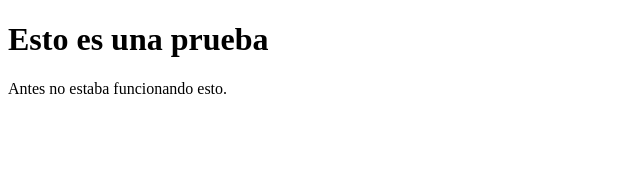
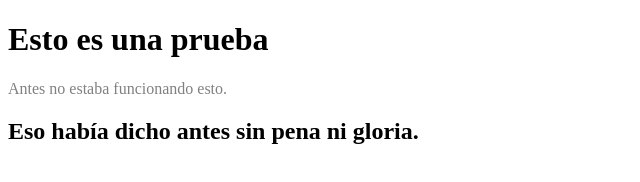
Before and after one commit to unbosquense/CursoPreworkWindows, a plain HTML site: page index.html in a window 1280 px wide. Shown: the whole page, without its empty margins (0-640 px from the left). Drawn offline with Linux system fonts and the light colour scheme.

Commit message:
Esta es la corrección con una reflexión más profunda.

```diff
--- a/index.html
+++ b/index.html
@@ -7,6 +7,7 @@
 </head>
 <body>
     <h1>Esto es una prueba</h1>
-    <p>Antes no estaba funcionando esto.</p>
+    <p style="color: grey;">Antes no estaba funcionando esto.</p>
+    <h2>Eso había dicho antes sin pena ni gloria.</h2>
 </body>
 </html>
```
